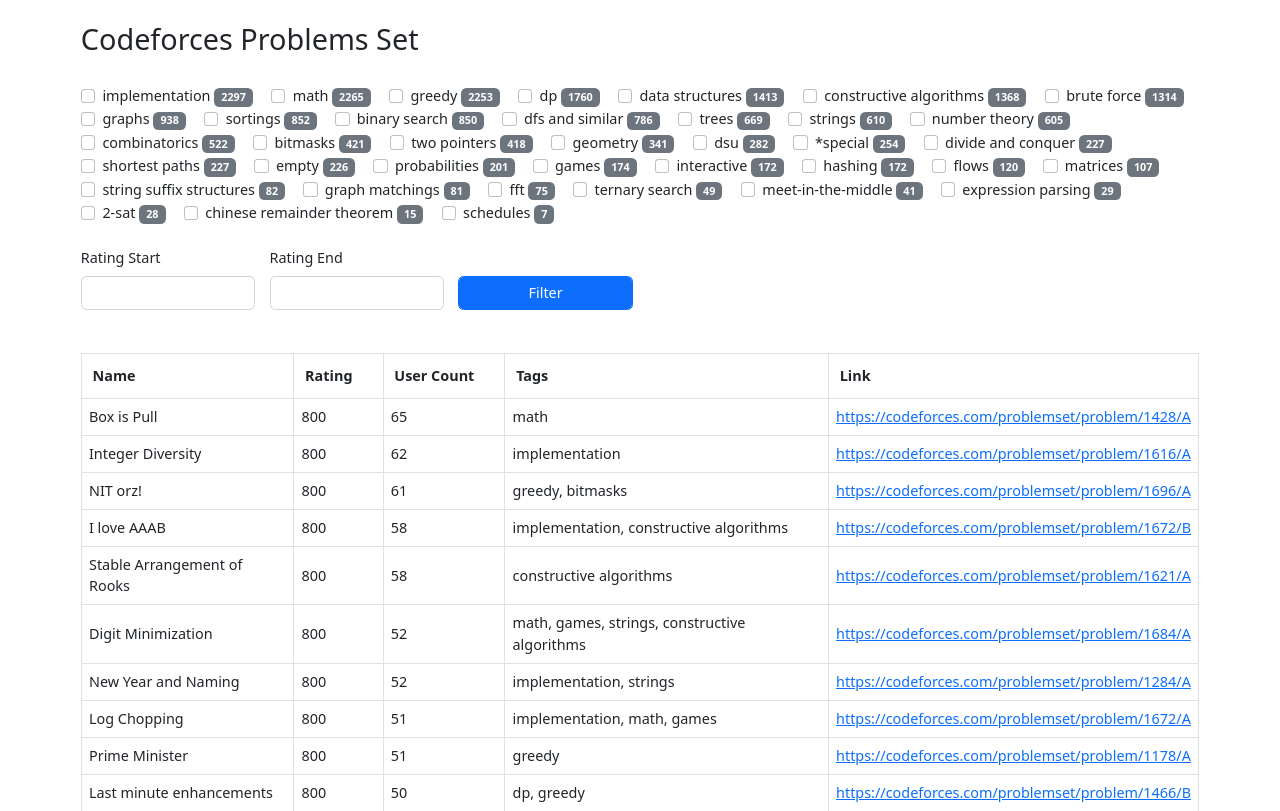
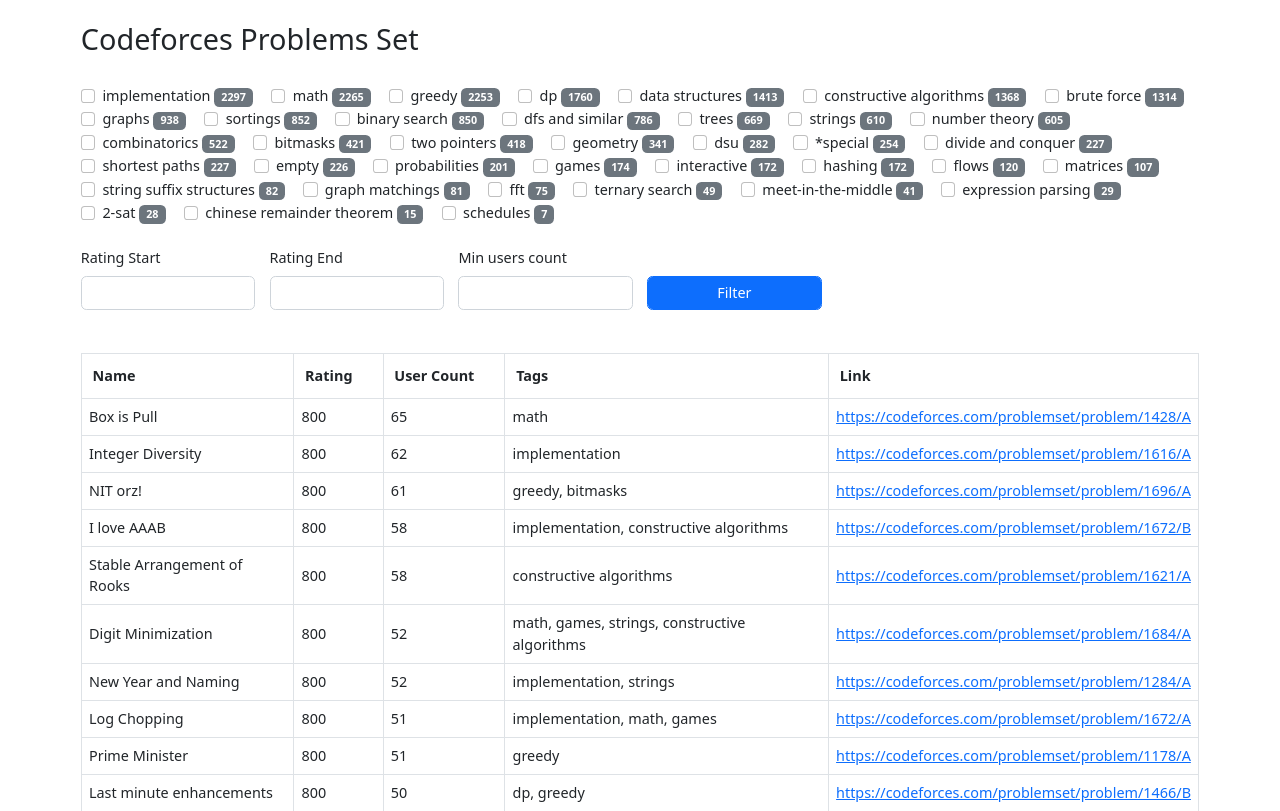
Before and after one commit to wesllhey/codeforces-problems-set, a Flask app: page / in a window 1280 px wide. Shown: the top 811 px of the page. Run offline with Flask 2, Linux system fonts and the light colour scheme; some libraries are stand-ins or nearby versions.

Commit message:
project base

```diff
--- a/main.py
+++ b/main.py
@@ -58,6 +58,7 @@
     if request.method == 'POST':
         rating_start = request.form['rating_start']
         rating_end = request.form['rating_end']
+        min_users_count = int(request.form['min_users_count']) if request.form['min_users_count'] else 0
         tags = set(request.form.getlist('tags'))
 
         has_rating_filter = False
@@ -67,12 +68,12 @@
             rating_end = int(rating_end)
             has_rating_filter = True
 
-        if not has_rating_filter and not tags:
-            return render_template('index.html', problems=all_problems, tags_count=all_tags)
-
         filtered_problems = []
 
         for p in all_problems:
+            if p.users_count < min_users_count:
+                continue
+
             if has_rating_filter:
                 if p.rating < rating_start or p.rating > rating_end:
                     continue
--- a/templates/index.html
+++ b/templates/index.html
@@ -39,9 +39,15 @@
             <label for="rating-start" class="form-label">Rating Start</label>
             <input type="number" class="form-control" name="rating_start" id="rating-start">
           </div>
+
           <div class="col-md-2">
             <label for="rating-end" class="form-label">Rating End</label>
             <input type="number" class="form-control" name="rating_end" id="rating-end">
+          </div>
+
+          <div class="col-md-2">
+            <label for="min-users-count" class="form-label">Min users count</label>
+            <input type="number" class="form-control" name="min_users_count" id="min-users-count">
           </div>
 
           <div class="col-md-2">
```
Also changed, not shown: README.md.
